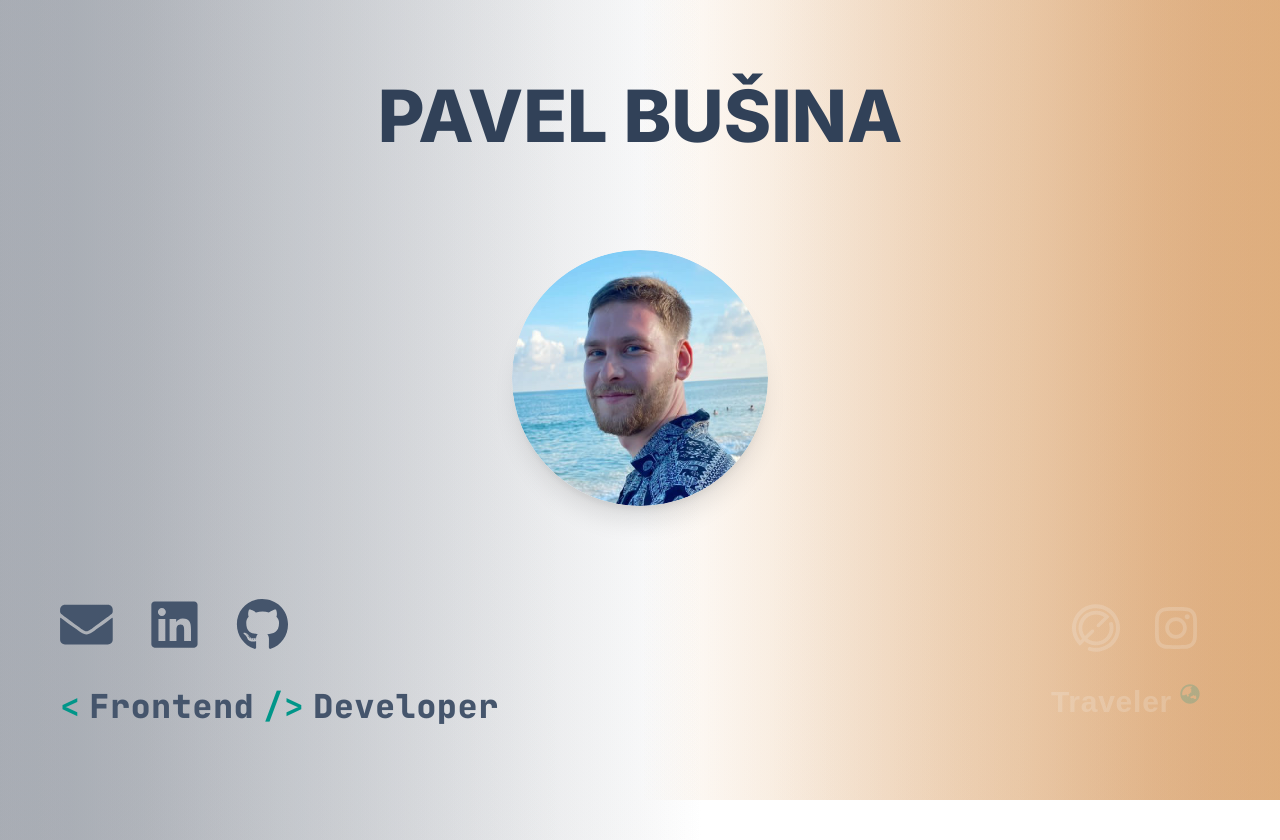
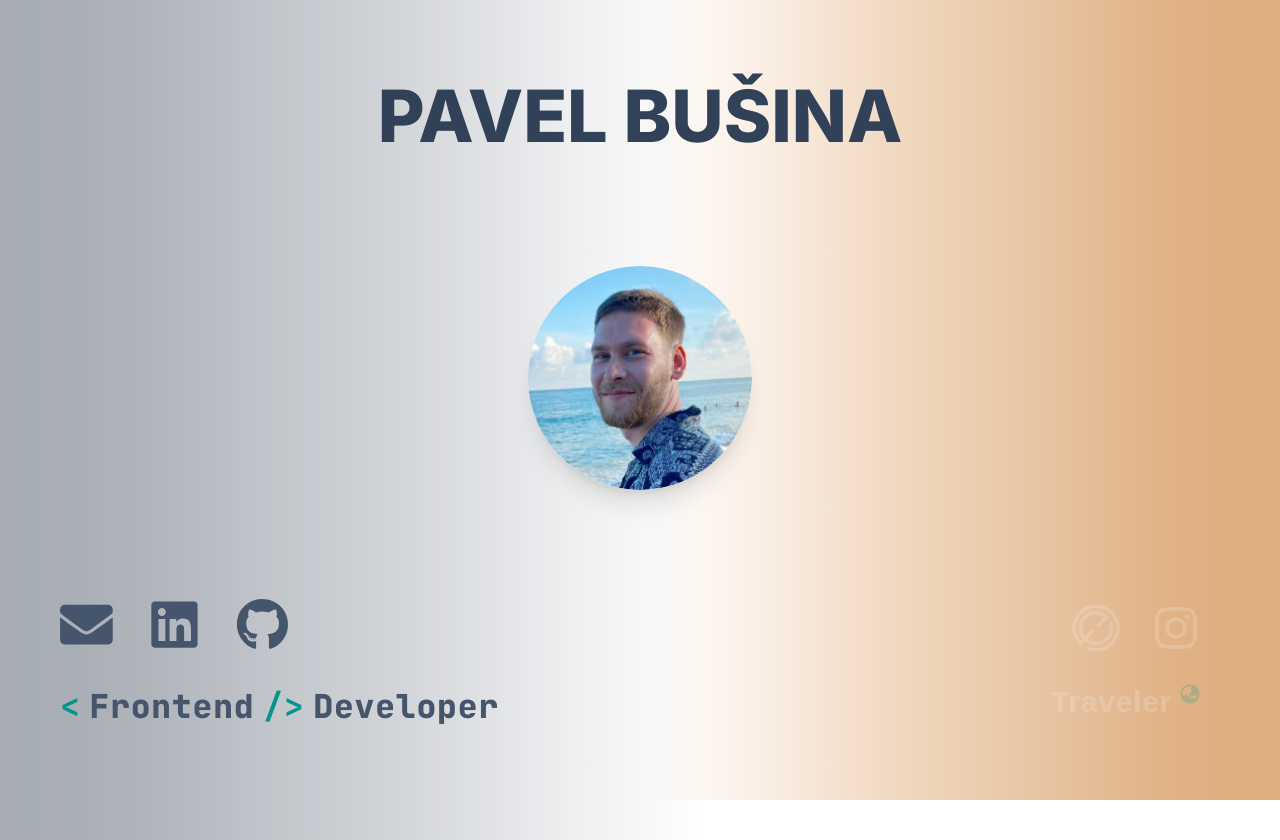
Before and after one commit to busap/me, a Next.js app: page / in a window 1280 px wide. Built offline with nearby package versions, Linux system fonts and the light colour scheme; a web font is replaced by a local one.

Commit message:
photo motion

```diff
--- a/src/app/components/photo/photo.tsx
+++ b/src/app/components/photo/photo.tsx
@@ -2,16 +2,23 @@
 
 import React from 'react';
 import Image from 'next/image';
+import { motion } from 'framer-motion';
 
 export const Photo = () => {
     return (
+        <motion.div
+            initial={{ opacity: 0, y: -30, scale: 0.7 }}
+            whileInView={{ opacity: 1, y: 0, scale: 1 }}
+            transition={{ duration: 0.5, ease: 'easeInOut' }}
+        >
             <Image
                 src="/me.png"
                 alt="Profile"
                 width={256}
                 height={256}
                 priority
-            className="w-40 h-40 sm:w-64 sm:h-64 object-cover rounded-full shadow-xl"
+                className="w-40 h-40 sm:w-56 sm:h-56 object-cover rounded-full shadow-xl"
             />
+        </motion.div>
     );
 };
```
Lines whose indentation alone changed are shown as unchanged.
